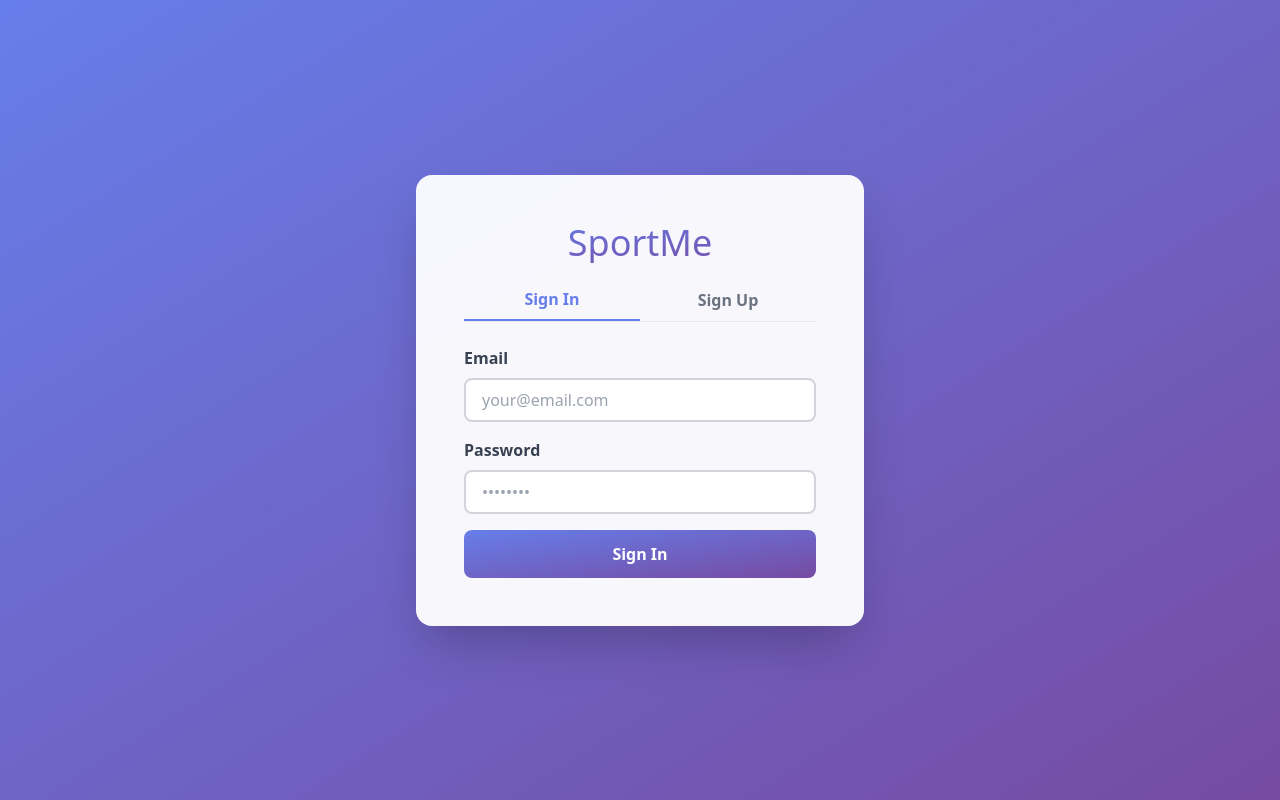
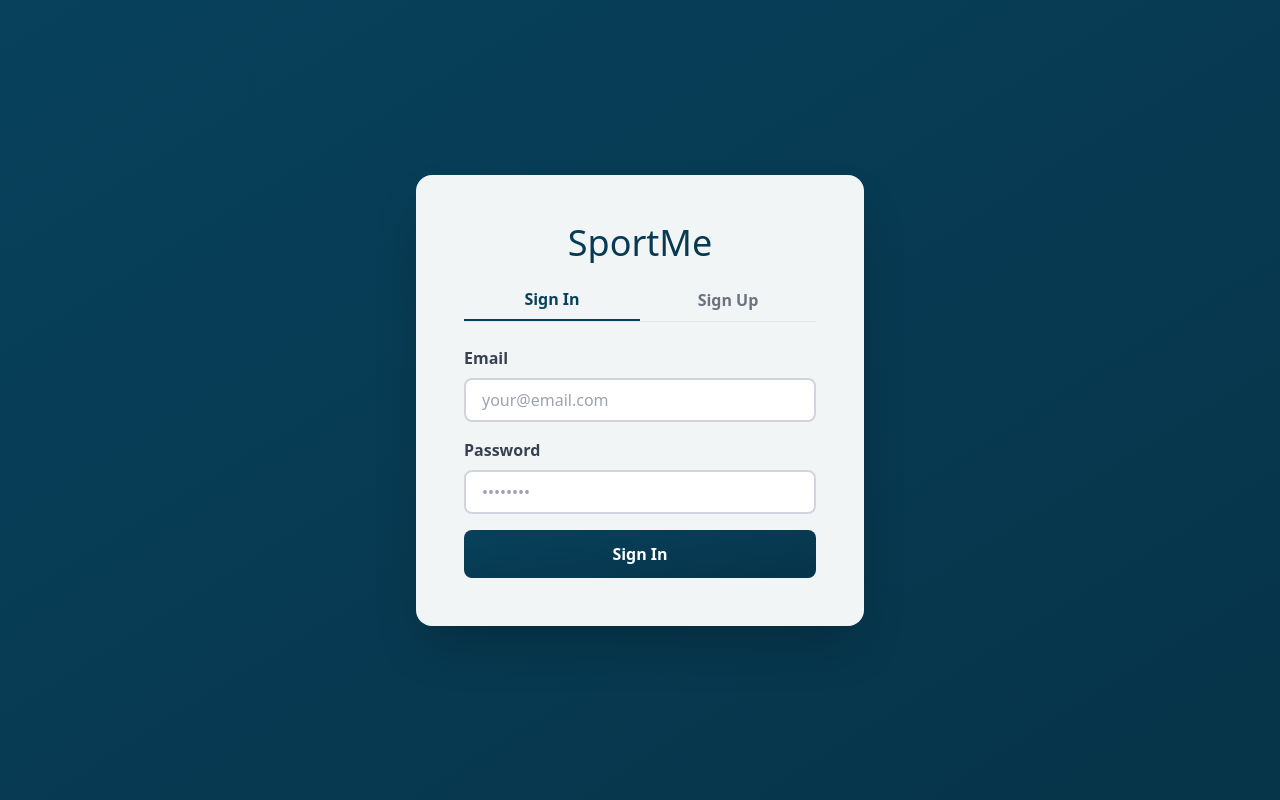
Before and after one commit to deweiiss/sportMe, a React (Vite) app: page / in a window 1280 px wide. Built offline with nearby package versions, Linux system fonts and the light colour scheme; no server answers.

Commit message:
color scheme

```diff
--- a/src/components/MainLayout.jsx
+++ b/src/components/MainLayout.jsx
@@ -73,7 +73,7 @@ const MainLayout = ({ children }) => {
   });
 
   return (
-    <div className="min-h-screen bg-gray-100 dark:bg-gray-900 flex">
+    <div className="min-h-screen bg-slate-grey-100 dark:bg-slate-grey-900 flex">
       {/* Left Column - Navigation Sidebar */}
       <NavigationSidebar
         collapsed={sidebarCollapsed}
@@ -98,8 +98,8 @@ const MainLayout = ({ children }) => {
         style={{ right: `${chatWidth}px`, width: '8px', marginRight: '-4px' }}
       >
         <div
-          className={`w-0.5 h-full bg-gray-300 dark:bg-gray-600 hover:bg-blue-500 dark:hover:bg-blue-600 transition-colors ${
-            isResizing ? 'bg-blue-500 dark:bg-blue-600' : ''
+          className={`w-0.5 h-full bg-slate-grey-300 dark:bg-slate-grey-600 hover:bg-yale-blue-500 dark:hover:bg-yale-blue-600 transition-colors ${
+            isResizing ? 'bg-yale-blue-500 dark:bg-yale-blue-600' : ''
           }`}
           style={{ marginLeft: '4px' }}
         />
--- a/src/components/TrainingPlanCalendar.jsx
+++ b/src/components/TrainingPlanCalendar.jsx
@@ -212,9 +212,9 @@ const TrainingPlanCalendar = ({ planData, onPlanChange, planType }) => {
                 <div
                   key={`${weekKey}-${dayKey}`}
                   className={`min-h-[120px] border-r border-gray-200 dark:border-gray-700 p-2 flex flex-col bg-white dark:bg-gray-800 cursor-pointer transition-colors relative last:border-r-0 ${
-                    isToday ? 'bg-blue-50 dark:bg-blue-900/20' : ''
+                    isToday ? 'bg-yale-blue-50 dark:bg-yale-blue-900/20' : ''
                   } ${
-                    isDragging ? 'opacity-50 bg-blue-100 dark:bg-blue-800/30' : ''
+                    isDragging ? 'opacity-50 bg-yale-blue-100 dark:bg-yale-blue-800/30' : ''
                   } hover:bg-gray-50 dark:hover:bg-gray-700 ${
                     workout && workout.trim() !== '' && workout.toLowerCase() !== 'rest' ? 'cursor-grab active:cursor-grabbing' : ''
                   }`}
--- a/src/pages/AboutMePage.jsx
+++ b/src/pages/AboutMePage.jsx
@@ -186,7 +186,7 @@ const AboutMePage = () => {
         </div>
 
         {/* Information Message */}
-        <div className="bg-blue-50 dark:bg-blue-900/20 border border-blue-200 dark:border-blue-800 rounded-xl p-6">
+        <div className="bg-yale-blue-50 dark:bg-yale-blue-900/20 border border-yale-blue-200 dark:border-yale-blue-800 rounded-xl p-6">
           <p className="text-gray-700 dark:text-gray-300 m-0">
             This is what I learned about you based on your Strava account and our conversations. If you want to update any information, just let me know!
           </p>
--- a/src/pages/DataPage.jsx
+++ b/src/pages/DataPage.jsx
@@ -596,7 +596,7 @@ const DataPage = () => {
                 <div className="text-center mt-8">
                   <button
                     onClick={handleShowMore}
-                    className="px-8 py-3 text-base bg-blue-600 hover:bg-blue-700 text-white border-none rounded cursor-pointer font-medium transition-colors"
+                    className="px-8 py-3 text-base bg-yale-blue-600 hover:bg-yale-blue-700 text-white border-none rounded cursor-pointer font-medium transition-colors"
                   >
                     Show More
                   </button>
--- a/src/pages/WorkoutsPage.jsx
+++ b/src/pages/WorkoutsPage.jsx
@@ -229,7 +229,7 @@ const WorkoutsPage = () => {
             <div className="text-center mt-8">
               <button
                 onClick={handleShowMore}
-                className="px-8 py-3 text-base bg-blue-600 hover:bg-blue-700 text-white border-none rounded cursor-pointer font-medium transition-colors"
+                className="px-8 py-3 text-base bg-yale-blue-600 hover:bg-yale-blue-700 text-white border-none rounded cursor-pointer font-medium transition-colors"
               >
                 Show More
               </button>
--- a/tailwind.config.js
+++ b/tailwind.config.js
@@ -4,13 +4,84 @@ export default {
     "./index.html",
     "./src/**/*.{js,ts,jsx,tsx}",
   ],
+  safelist: [
+    {
+      pattern: /(bg|text|border)-(yale-blue|slate-grey|lavender-blush|bubblegum-pink|amber-flame)-(50|100|200|300|400|500|600|700|800|900|950)/,
+    },
+  ],
   darkMode: 'class', // Use class-based dark mode
   theme: {
     extend: {
       colors: {
+        'yale-blue': {
+          50: '#e6f0f4',
+          100: '#cce1e9',
+          200: '#99c3d3',
+          300: '#66a5bd',
+          400: '#3387a7',
+          500: '#08415c', // Main color
+          600: '#063449',
+          700: '#052736',
+          800: '#031a23',
+          900: '#020d10',
+          950: '#010608',
+        },
+        'bubblegum-pink': {
+          50: '#fde8ea',
+          100: '#fbd1d5',
+          200: '#f7a3ab',
+          300: '#f37581',
+          400: '#ef4757',
+          500: '#f05365', // Main color
+          600: '#c04250',
+          700: '#90323c',
+          800: '#602128',
+          900: '#301114',
+          950: '#21090b',
+        },
+        'slate-grey': {
+          50: '#f0f3f4',
+          100: '#e1e7e9',
+          200: '#c3cfd3',
+          300: '#a5b7bd',
+          400: '#879fa7',
+          500: '#6b818c', // Main color
+          600: '#566770',
+          700: '#404d54',
+          800: '#2b3438',
+          900: '#151a1c',
+          950: '#0e1112',
+        },
+        'amber-flame': {
+          50: '#fef9e8',
+          100: '#fdf3d1',
+          200: '#fbe7a3',
+          300: '#f9db75',
+          400: '#f7cf47',
+          500: '#fabc2a', // Main color
+          600: '#c89622',
+          700: '#967119',
+          800: '#644b11',
+          900: '#322608',
+          950: '#231904',
+        },
+        'lavender-blush': {
+          50: '#fefdfd',
+          100: '#fdfbfb',
+          200: '#fbf7f7',
+          300: '#f9f3f3',
+          400: '#f7efef',
+          500: '#eee5e9', // Main color
+          600: '#beb7ba',
+          700: '#8f898c',
+          800: '#5f5b5d',
+          900: '#302e2f',
+          950: '#211f20',
+        },
+        // Keep primary for backward compatibility, map to yale-blue
         primary: {
-          start: '#667eea',
-          end: '#764ba2',
+          start: '#08415c',
+          end: '#063449',
         },
         orange: {
           DEFAULT: '#fc4c02',
@@ -18,7 +89,7 @@ export default {
         },
       },
       backgroundImage: {
-        'gradient-primary': 'linear-gradient(135deg, #667eea 0%, #764ba2 100%)',
+        'gradient-primary': 'linear-gradient(135deg, #08415c 0%, #063449 100%)',
         'gradient-orange': 'linear-gradient(135deg, #fc4c02 0%, #fc6c02 100%)',
       },
     },
```
Also changed, not shown: src/components/ChatPanel.jsx (+15 -15 lines), src/components/NavigationSidebar.jsx (+10 -10 lines).
